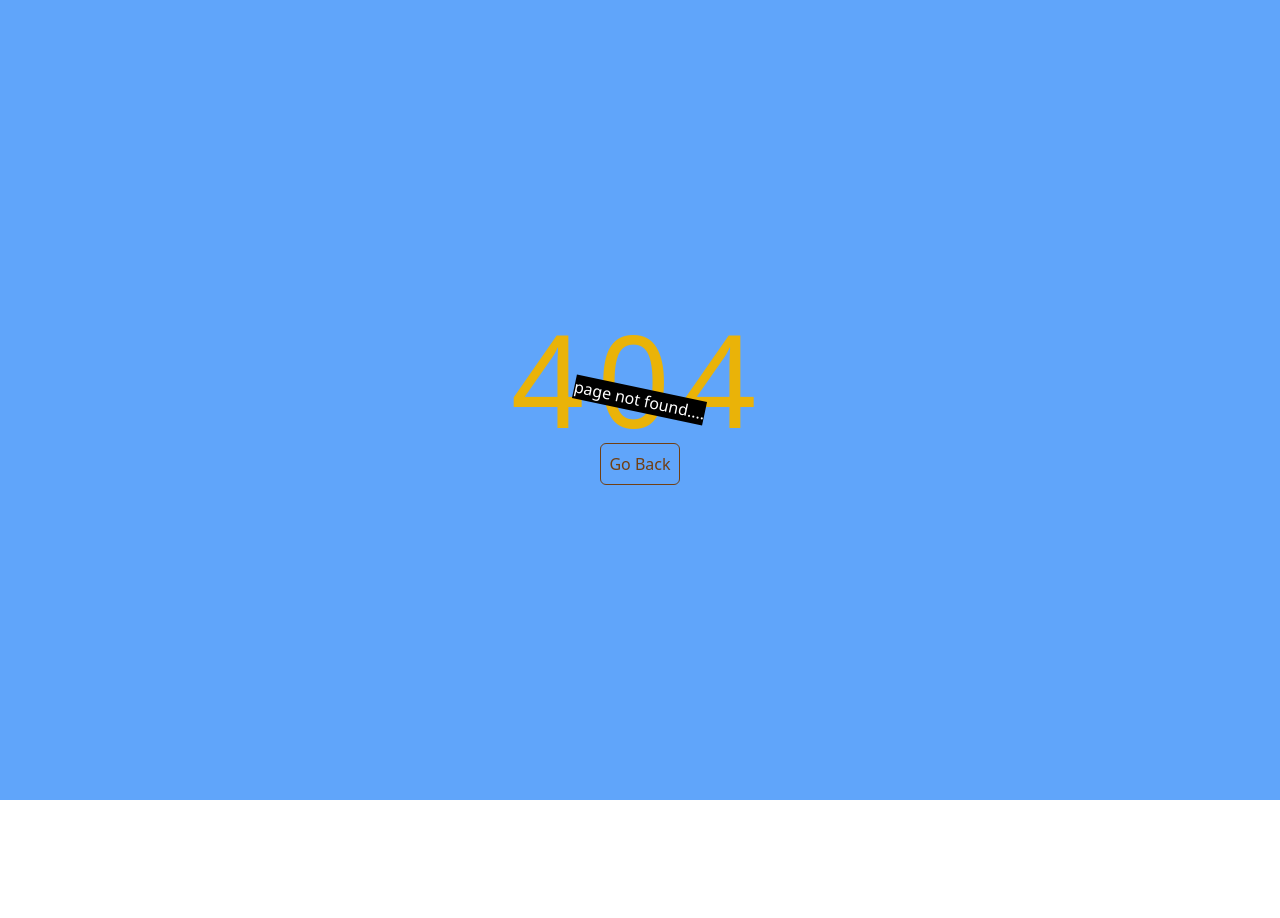
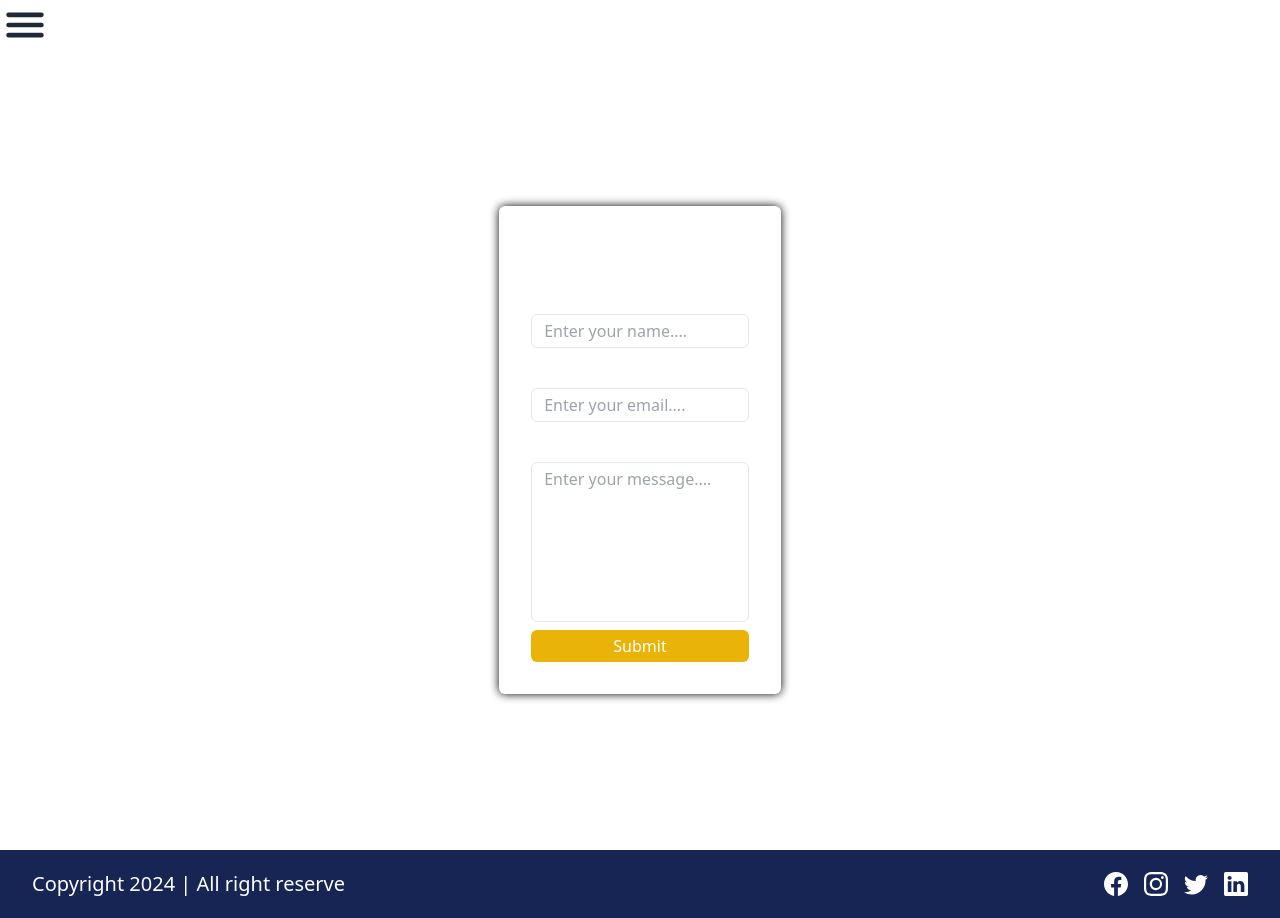
Before and after one commit to Rohan5091/LMS-project, a React (Vite) app in the folder FRONTEND/: page /contact in a window 1280 px wide. Before the commit this address had no page. Before the commit the page ends 800 px from the top, so only its background shows below. Built offline with nearby package versions, Linux system fonts and the light colour scheme.

Commit message:
contact page and dinied page is added

```diff
--- a/FRONTEND/src/Layouts/Homelayout.jsx
+++ b/FRONTEND/src/Layouts/Homelayout.jsx
@@ -63,6 +63,11 @@ function Homelayout({children}) {
                  <span className="text-lg ">About</span>
               </Link>
             </li>
+            <li>
+              <Link to={"/contact"}>
+                 <span className="text-lg ">Contact</span>
+              </Link>
+            </li>
 
             {
               (!isLoggedIn) && (
--- /dev/null
+++ b/FRONTEND/src/Pages/Contact.jsx
@@ -0,0 +1,111 @@
+import { useState } from "react"
+import Homelayout from "../Layouts/Homelayout"
+import toast from "react-hot-toast"
+import axiosInstance from "../Hellers/axiosinstance"
+
+
+
+function Contact() {
+
+  const [inputText,setInputText]=useState({
+     Name:"",
+     email:"",
+     message:""
+  })
+
+  const handelformdata=function (e) {
+     e.preventDefault()
+     const {name,value}=e.target
+     setInputText({
+      ...inputText,
+      [name]:value
+    })
+  }
+
+  async function onsubmitform(e) {
+     e.preventDefault()
+
+     if (!inputText.email || !inputText.Name || !inputText.message) {
+      toast.error("every field is required")
+       return
+     }
+     if (!inputText.email.match( /^(([^<>()[\]\\.,;:\s@"]+(\.[^<>()[\]\\.,;:\s@"]+)*)|.(".+"))@((\[[0-9]{1,3}\.[0-9]{1,3}\.[0-9]{1,3}\.[0-9]{1,3}\])|(([a-zA-Z\-0-9]+\.)+[a-zA-Z]{2,}))$/)) {
+      toast.error("please enter a valid email")
+      return
+    }
+    if (!inputText.password.match( /^(?=.*[0-9])(?=.*[!@#$%^&*])[a-zA-Z0-9!@#$%^&*]{6,16}$/)) {
+      toast.error("password should be 6-16 charactors and it has atleast 1 number and 1 special charactor")
+      return
+    }
+     try {
+        // const response=axiosInstance.post("/contact",inputText)
+        toast.promise(response,{
+           loading:"submitting your message",
+           success:"your message is submitted successfully",
+           error:"Failed to submit your form"
+        })
+       const contactResponse=await response;
+       if (contactResponse?.data?.success) {
+        setInputText({
+          Name:"",
+          email:"",
+          message:""
+        })
+       }
+     } catch (error) {
+        toast.error(error.message)
+     }
+
+  }
+
+  return (
+    <Homelayout>
+      <div className="flex items-center justify-center h-screen">
+      <form className="flex flex-col  items-center justify-center gap-2 p-8 rounded-md text-white shadow-[0_0_10px_black]">
+        <h1 className="text-3xl font-semibold">Contact form</h1>
+        <div className="flex  flex-col gap-2 ">
+            <label htmlFor="Name">Name :</label>
+            <input
+              type="text"
+              id="Name"
+              required
+              placeholder="Enter your name...."
+              name="Name"
+              className="px-3 w-[17vw] border rounded-md py-1  bg-transparent text-white"
+               onChange={handelformdata}
+               value={inputText.Name}
+            />
+          </div>
+        <div className="flex flex-col gap-2 ">
+            <label htmlFor="email">Email :</label>
+            <input
+              type="text"
+              id="email"
+              required
+              placeholder="Enter your email...."
+              name="email"
+              className="px-3 w-[17vw]  border rounded-md py-1  bg-transparent text-white"
+               onChange={handelformdata}
+               value={inputText.email}
+            />
+          </div>
+        <div className="flex flex-col w-full gap-2">
+            <label htmlFor="message">Message :</label>
+            <textarea
+              id="message"
+              required
+              placeholder="Enter your message...."
+              name="message"
+              className="px-3 border w-[17vw] rounded-md py-1 h-40 resize-none  bg-transparent text-white"
+               onChange={handelformdata}
+               value={inputText.message}
+            />
+          </div>
+          <button type="submit" className="bg-yellow-500  border-transparent rounded-md w-full py-1 ">Submit</button>
+      </form>
+      </div>
+    </Homelayout>
+  )
+}
+
+export default Contact
--- /dev/null
+++ b/FRONTEND/src/Pages/DiniedPage.jsx
@@ -0,0 +1,16 @@
+import { useNavigate } from "react-router-dom"
+
+
+
+function DiniedPage() {
+  const navigate=useNavigate()
+  return (
+    <div className="h-screen gap-4 flex flex-col items-center justify-center relative bg-[#1A2238]">
+        <h1 className="text-9xl text-white font-semibold">403</h1>
+        <p className="bg-black text-white rotate-12 px-2 absolute">Access Dinied</p>
+        <button onClick={()=>navigate(-1)} className="border p-2 rounded-md">Go back</button>
+    </div>
+  )
+}
+
+export default DiniedPage
--- a/FRONTEND/src/app.jsx
+++ b/FRONTEND/src/app.jsx
@@ -7,6 +7,8 @@ import NotFoundPage from './Pages/NotFoundPage'
 import SignUp from './Pages/SignUp'
 import Login from './Pages/loginpage'
 import CoursesList from './Pages/Courses/CoursesList'
+import Contact from './Pages/Contact'
+import DiniedPage from './Pages/DiniedPage'
 
 export default function App() {
 
@@ -17,6 +19,9 @@ export default function App() {
         <Route path='/signup' element={<SignUp/>}/>
         <Route path='/login' element={<Login/>}/>
         <Route path='/courses' element={<CoursesList/>}/>
+        <Route path='/contact' element={<Contact/>}/>
+        <Route path='/dinied' element={<DiniedPage/>}/>
+
         <Route path='*' element={<NotFoundPage/>}/>
       </Routes>
   )
```
Also changed, not shown: 2 other files (tests, documents, lock files or other folders).
